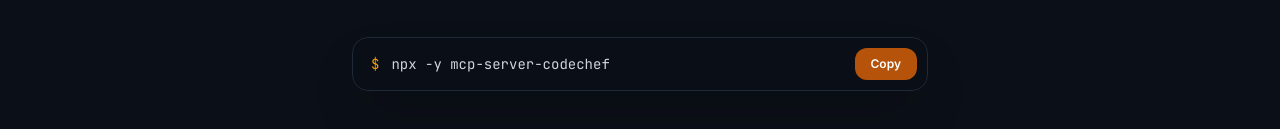
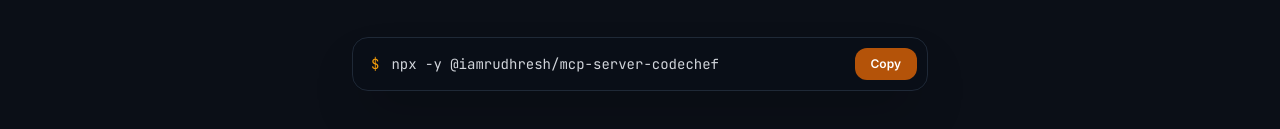
Before and after one commit to iamrudhresh/mcp-server-codechef, a website: page docs/index.html in a window 1280 px wide. Shown: the part 498-627 px from the top of the page. Drawn offline with nearby package versions, Linux system fonts and the light colour scheme.

Commit message:
chore: publish under the @iamrudhresh npm scope
Matches @iamrudhresh/mcp-server-leetcode. The bin command names are
unchanged, so existing configs that run the command keep working.

Co-Authored-By: Claude Opus 5.5 <noreply@anthropic.com>

```diff
--- a/docs/index.html
+++ b/docs/index.html
@@ -117,9 +117,9 @@
             <div class="code-glass p-2.5 rounded-2xl flex items-center justify-between border border-gray-800 shadow-2xl">
                 <div class="flex items-center space-x-3 pl-2 overflow-x-auto text-xs sm:text-sm font-mono text-gray-300">
                     <span class="text-amber-500">$</span>
-                    <span>npx -y mcp-server-codechef</span>
+                    <span>npx -y @iamrudhresh/mcp-server-codechef</span>
                 </div>
-                <button onclick="copySnippet('npx -y mcp-server-codechef', this)" class="px-4 py-2 rounded-xl bg-amber-700 hover:bg-amber-600 text-white text-xs font-semibold flex items-center space-x-1.5 transition">
+                <button onclick="copySnippet('npx -y @iamrudhresh/mcp-server-codechef', this)" class="px-4 py-2 rounded-xl bg-amber-700 hover:bg-amber-600 text-white text-xs font-semibold flex items-center space-x-1.5 transition">
                     <span>Copy</span>
                 </button>
             </div>
@@ -484,7 +484,7 @@
             if (transport === 'http') env.CODECHEF_TRANSPORT = "http";
 
             if (runtime === 'node') {
-                const entry = { command: "npx", args: ["-y", "mcp-server-codechef"] };
+                const entry = { command: "npx", args: ["-y", "@iamrudhresh/mcp-server-codechef"] };
                 if (Object.keys(env).length) entry.env = env;
                 return entry;
             }
--- a/package.json
+++ b/package.json
@@ -1,5 +1,5 @@
 {
-  "name": "mcp-server-codechef",
+  "name": "@iamrudhresh/mcp-server-codechef",
   "version": "0.2.0",
   "description": "MCP server for CodeChef: profiles & analytics, contests & problems, sandboxed code execution, and submission with verdict tracking",
   "type": "module",
```
Also changed, not shown: .github/workflows/publish.yml, README.md, 1 other file.
